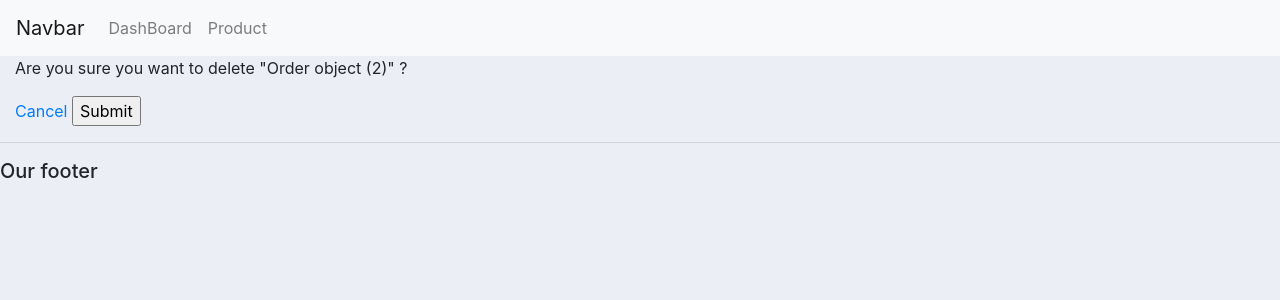
After one commit to AliiceK/CRM-app, a Django app: page /delete_order/2/ in a window 1280 px wide. The commit adds this page. Shown: the top 300 px of the page. Run offline with Django 4.2, Linux system fonts and the light colour scheme; data comes from the database, SQL or seed files in the repository; both versions use the stored data as it was after the commit.

Commit message:
able to delete orders

```diff
--- a/accounts/templates/accounts/dashboard.html
+++ b/accounts/templates/accounts/dashboard.html
@@ -49,7 +49,7 @@
                         <td>  {{order.date_created}} </td>
                         <td>  {{order.status}} </td>
                         <td> <a class="btn btn-sm btn-info" href = "{% url 'update_order' order.id %}"> Update </a> </td>
-                        <td> <a class="btn btn-sm btn-danger" href = ''> Remove </a> </td>
+                        <td> <a class="btn btn-sm btn-danger" href = "{% url 'delete_order' order.id %}"> Remove </a> </td>
                     </tr>
                 {% endfor %}
             </table>
--- /dev/null
+++ b/accounts/templates/accounts/delete.html
@@ -0,0 +1,13 @@
+{% extends 'accounts/main.html' %}
+{% load static %}
+{% block content %}
+
+<p> Are you sure you want to delete "{{item}}" ? </p>
+
+<form action="{% url 'delete_order' item.id %}"method="POST">
+    {% csrf_token %}
+    <a href ="{% url 'home' %}"> Cancel </a>
+    <input type="submit" name="Confirm">
+</form>
+
+{% endblock %}
--- a/accounts/urls.py
+++ b/accounts/urls.py
@@ -7,6 +7,7 @@ urlpatterns = [
     path('customer/<str:pk_test>/', views.customer, name="customer"),
     path('create_order/', views.createOrder, name="create_order"),
     path('update_order/<str:pk>/', views.updateOrder, name="update_order"),
+    path('delete_order/<str:pk>/', views.deleteOrder, name="delete_order"),
 
 
 ]
--- a/accounts/views.py
+++ b/accounts/views.py
@@ -64,3 +64,12 @@ def updateOrder(request, pk):
             return redirect('/')
     context = {'form': form}
     return render(request, 'accounts/order_form.html', context)
+
+
+def deleteOrder(request, pk):
+    order = Order.objects.get(id= pk)
+    if request.method == "POST":
+        order.delete()
+        return redirect('/')
+    context = {'item': order}
+    return render(request, 'accounts/delete.html', context)
```
Also changed, not shown: db.sqlite3.
